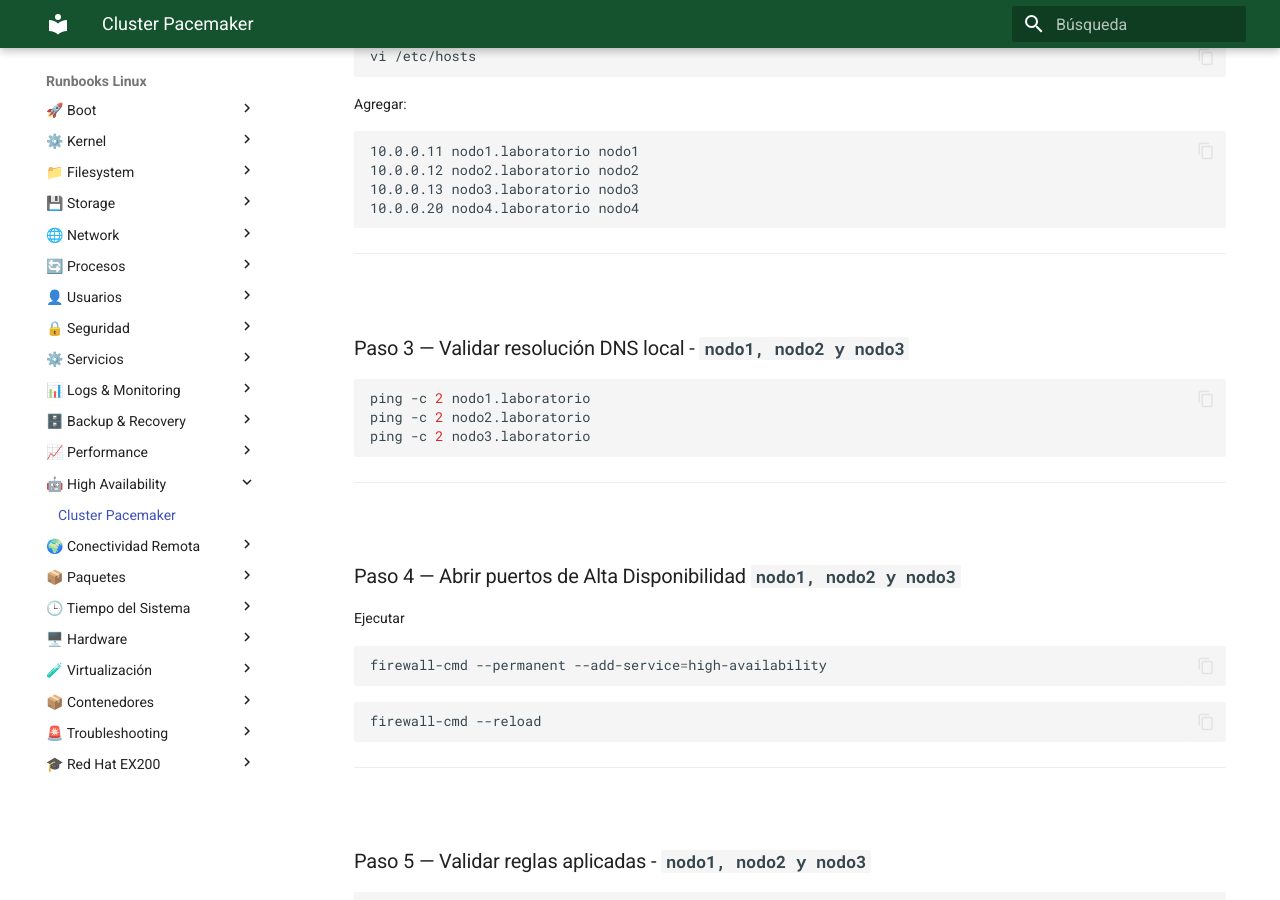
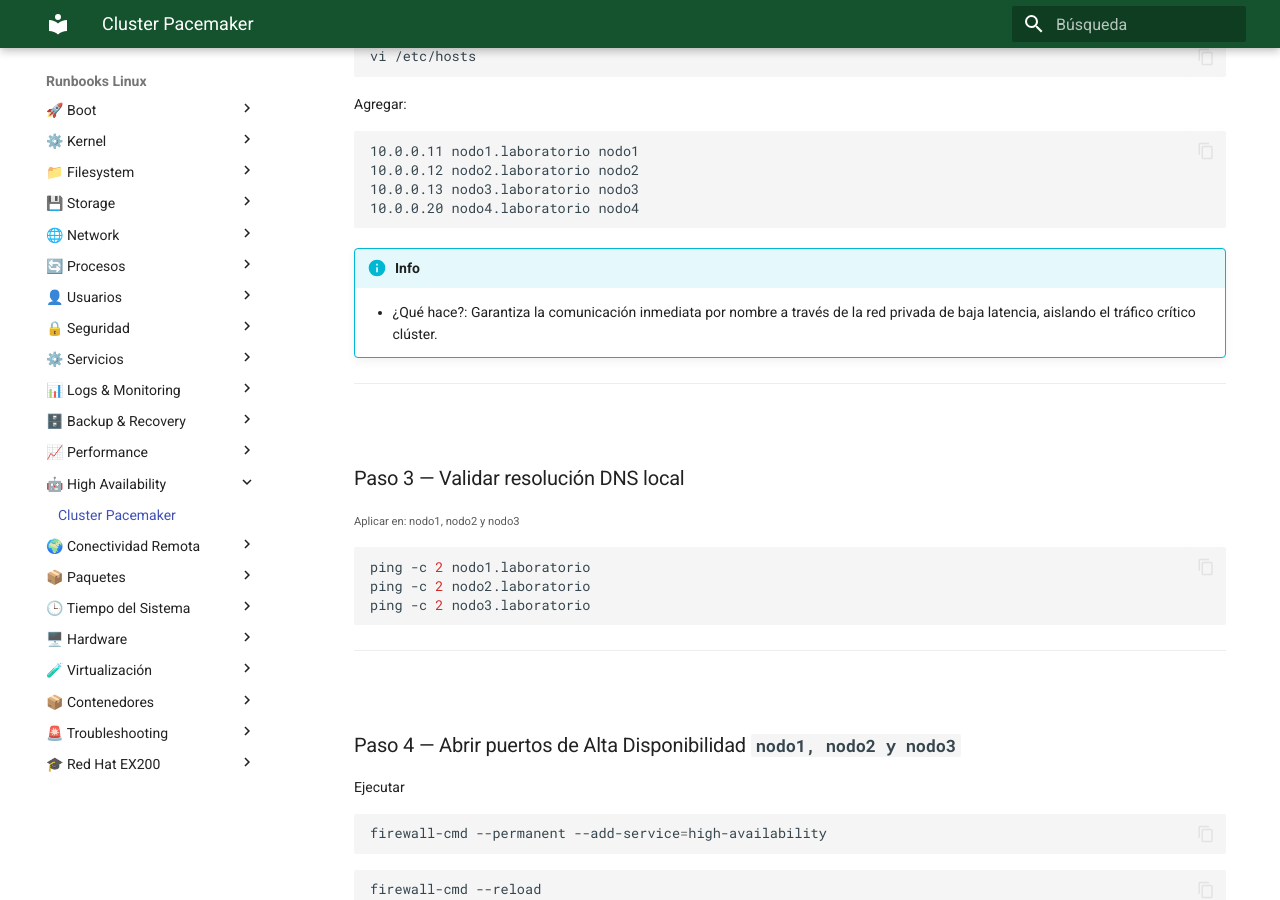
Before and after one commit to rocky99rhl/linux-runbooks, an MkDocs documentation site: the page built from docs/13-high-availability/Cluster_Pacemaker_Corosync_SBD.md, in a window 1280 px wide and 900 px high, scrolled down 2131 px. Built offline with MkDocs 1.6.1 and Material for MkDocs 9.7.7, drawn with Linux system fonts in a browser that asks for light colours.

Commit message:
update runbooks

````diff
--- a/docs/13-high-availability/Cluster_Pacemaker_Corosync_SBD.md
+++ b/docs/13-high-availability/Cluster_Pacemaker_Corosync_SBD.md
@@ -93,10 +93,16 @@ Agregar:
 10.0.0.20 nodo4.laboratorio nodo4
 ```
 
+!!! info
+    * ¿Qué hace?: Garantiza la comunicación inmediata por nombre a través de la
+     red privada de baja latencia, aislando el tráfico crítico clúster.
+
 ---
 &nbsp;
 
-### Paso 3 — Validar resolución DNS local - **`nodo1, nodo2 y nodo3`**
+### Paso 3 — Validar resolución DNS local
+
+<small>Aplicar en: nodo1, nodo2 y nodo3</small>
 
 ```bash
 ping -c 2 nodo1.laboratorio
````
